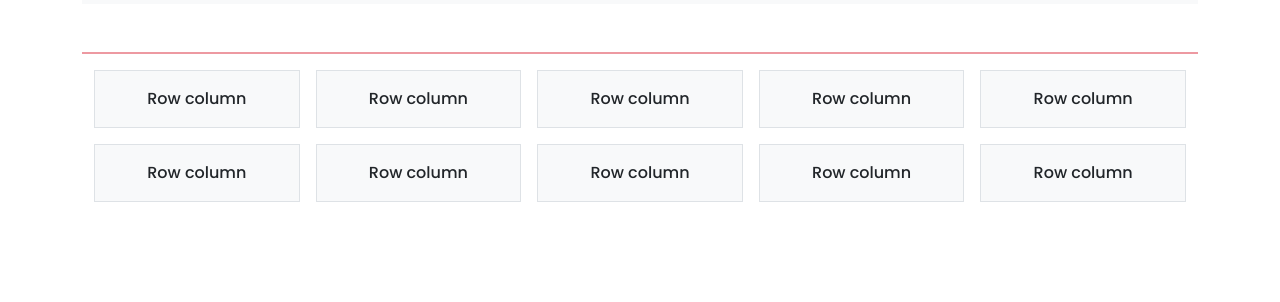
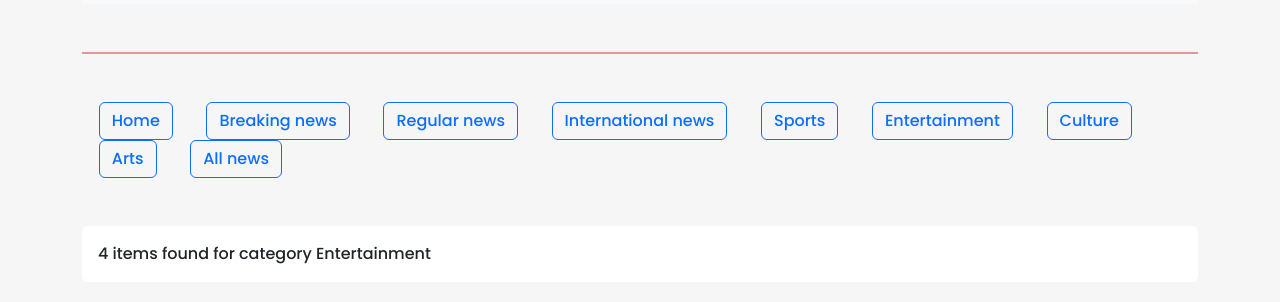
Before and after one commit to MahinkahnGithub/news-profile, a plain HTML site: page index.html in a window 1280 px wide. Shown: the part 70-372 px from the top of the page. Drawn offline with nearby package versions, Linux system fonts and the light colour scheme.

Commit message:
items Entertainment add

```diff
--- a/index.html
+++ b/index.html
@@ -40,42 +40,30 @@
         <hr class="border border-danger border-1 opacity-50 mt-5">
         <!-- hr end -->
 
+        <!-- Home btn  -->
         <section>
-            <div class="container text-center">
-                <div class="row row-cols-2 row-cols-lg-5 g-2 g-lg-3">
-                    <div class="col">
-                        <div class="p-3 border bg-light">Row column</div>
+            <div class="container mt-5">
+                <div class="row row-cols-auto">
+                    <div class="col"><button type="button" class="btn btn-outline-primary">Home</button></div>
+                    <div class="col"><button type="button" class="btn btn-outline-primary">Breaking news</button></div>
+                    <div class="col"><button type="button" class="btn btn-outline-primary">Regular news</button></div>
+                    <div class="col"><button type="button" class="btn btn-outline-primary">International news</button>
                     </div>
-                    <div class="col">
-                        <div class="p-3 border bg-light">Row column</div>
-                    </div>
-                    <div class="col">
-                        <div class="p-3 border bg-light">Row column</div>
-                    </div>
-                    <div class="col">
-                        <div class="p-3 border bg-light">Row column</div>
-                    </div>
-                    <div class="col">
-                        <div class="p-3 border bg-light">Row column</div>
-                    </div>
-                    <div class="col">
-                        <div class="p-3 border bg-light">Row column</div>
-                    </div>
-                    <div class="col">
-                        <div class="p-3 border bg-light">Row column</div>
-                    </div>
-                    <div class="col">
-                        <div class="p-3 border bg-light">Row column</div>
-                    </div>
-                    <div class="col">
-                        <div class="p-3 border bg-light">Row column</div>
-                    </div>
-                    <div class="col">
-                        <div class="p-3 border bg-light">Row column</div>
-                    </div>
+                    <div class="col"><button type="button" class="btn btn-outline-primary">Sports</button></div>
+                    <div class="col"><button type="button" class="btn btn-outline-primary">Entertainment</button></div>
+                    <div class="col"><button type="button" class="btn btn-outline-primary">Culture</button></div>
+                    <div class="col"><button type="button" class="btn btn-outline-primary">Arts</button></div>
+                    <div class="col"><button type="button" class="btn btn-outline-primary">All news</button></div>
                 </div>
             </div>
         </section>
+        <!-- Home btn end -->
+
+        <!-- items Entertainment -->
+        <section class="mt-5">
+            <div class="shadow-md p-3 mb-5 bg-body rounded">4 items found for category Entertainment</div>
+        </section>
+        <!-- items Entertainment end -->
     </header>
 </body>
 
--- a/style.css
+++ b/style.css
@@ -4,11 +4,13 @@
 /* -------- common styles or utilities ----------- */
 body {
     font-family: 'Poppins', sans-serif;
+    background-color: #F6F6F6;
 
 }
 
 
-.row-cols-lg-6>* {
-    flex: 0 0 auto;
-    width: 11.100%;
+.row>* {
+    padding-right: calc(var(--bs-gutter-x) * .7);
+    padding-left: calc(var(--bs-gutter-x) * 0.7);
+    margin-top: var(--bs-gutter-y);
 }
```
